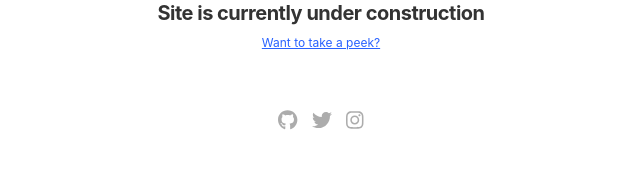
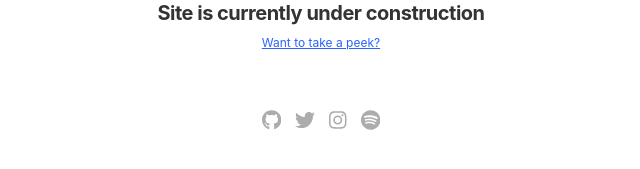
Before and after one commit to sofusaku/site, a Jekyll site: the page built from index.html, in a window 1280 px wide. Shown: the part 464-633 px from the top of the page, without its empty margins (319-959 px from the left). Built offline with Jekyll 4.4.1, drawn with Linux system fonts in a browser that asks for light colours; some web fonts are replaced.

Commit message:
Readd spotify social link

```diff
--- a/index.html
+++ b/index.html
@@ -111,7 +111,7 @@
             <li><a href="https://github.com/comfyte"                title="GitHub"          >{% include social-icons/github.svg     %}</a></li>
             <li><a href="https://twitter.com/comfyte"               title="Twitter"         >{% include social-icons/twitter.svg    %}</a></li>
             <li><a href="https://instagram.com/comfyte"             title="Instagram"       >{% include social-icons/instagram.svg  %}</a></li>
-            <!-- <li><a href="https://open.spotify.com/user/m12farrel"   title="Spotify Profile" >{% include social-icons/spotify.svg    %}</a></li> -->
+            <li><a href="https://open.spotify.com/user/m12farrel"   title="Spotify Profile" >{% include social-icons/spotify.svg    %}</a></li>
         </ul>
     </div>
 </body>
```
